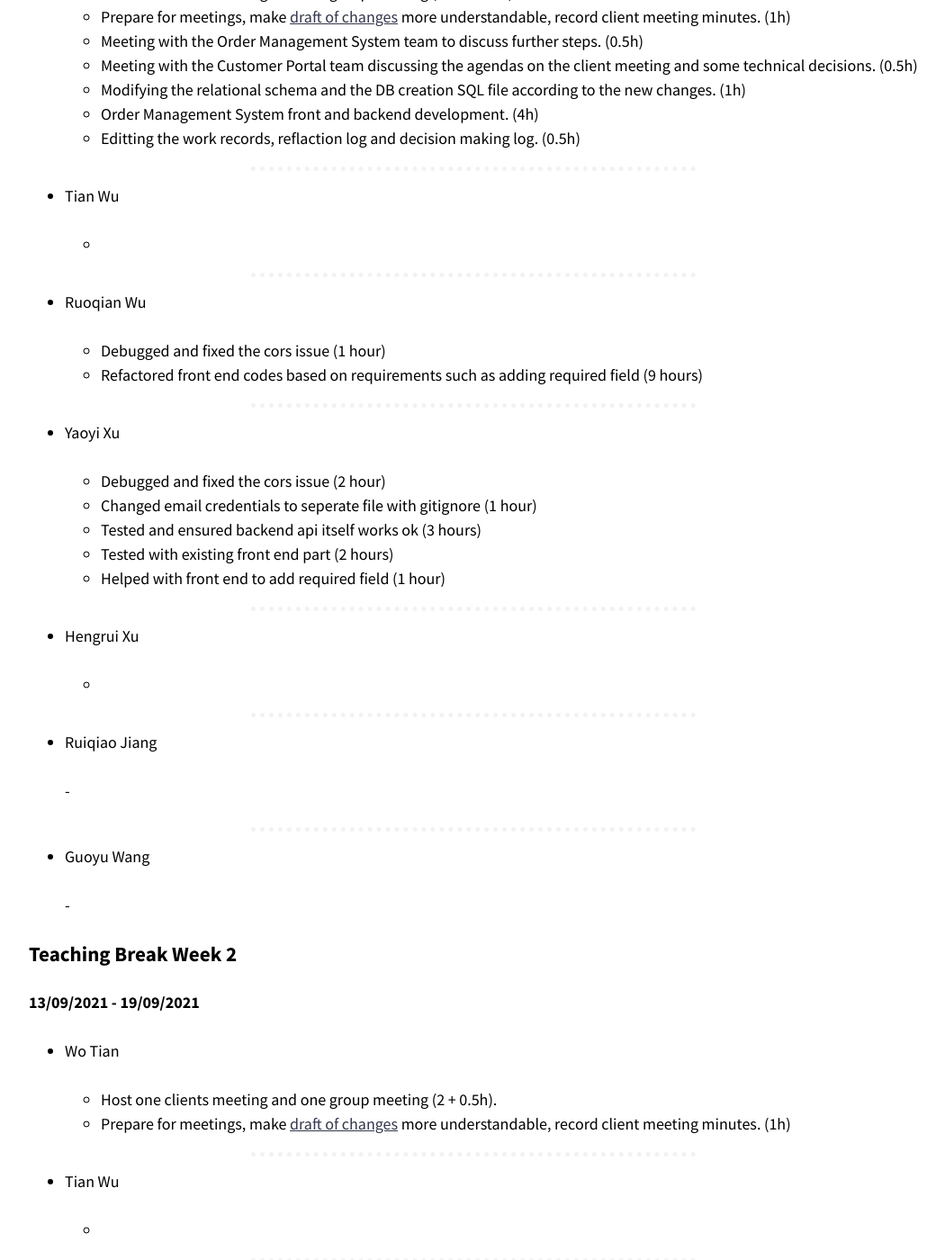
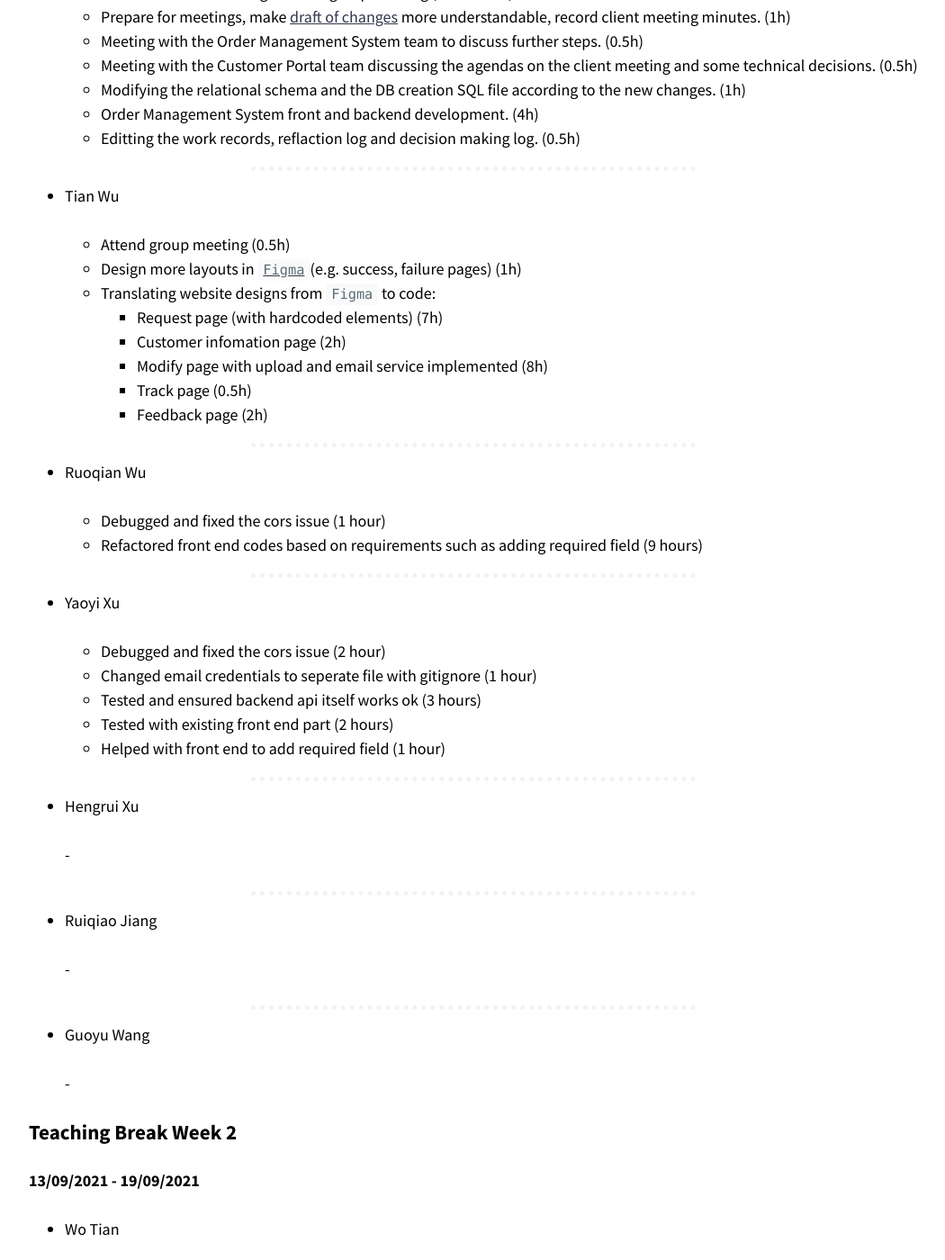
Before and after one commit to optofab/optofab.github.io, a Jekyll site: the page built from work_records.md, in a window 1280 px wide and 1400 px high, scrolled down 10847 px. Shown: the whole window at 90% size, without its empty margins (114-1164 px from the left). Built offline with Jekyll 4.4.1, drawn with Linux system fonts in a browser that asks for light colours; nearby versions of some CDN libraries; emoji names are drawn with the system emoji font; some of the changed text lies outside the part shown.

Commit message:
add work record teaching break week 1

```diff
--- a/work_records.md
+++ b/work_records.md
@@ -436,12 +436,19 @@
   - Order Management System front and backend development. (4h)
   - Editting the work records, reflaction log and decision making log. (0.5h)
 
-
 <hr class="hr-dotted">
 
 - Tian Wu
 
-  -
+  - Attend group meeting (0.5h)
+  - Design more layouts in [`Figma`](https://www.figma.com/file/ol7ZmeiJ24GHMqA7N7IebW/OptoFab?node-id=0%3A1)(e.g. success, failure pages) (1h)
+  - Translating website designs from `Figma` to code:
+    - Request page (with hardcoded elements) (7h)
+    - Customer infomation page (2h)
+    - Modify page with upload and email service implemented (8h)
+    - Track page (0.5h)
+    - Feedback page (2h)
+
 <hr class="hr-dotted">
 
 - Ruoqian Wu
@@ -477,8 +484,6 @@
 
   -
 
-
-
 ### Teaching Break Week 2
 
 **13/09/2021 - 19/09/2021**
@@ -488,12 +493,12 @@
   - Host one clients meeting and one group meeting (2 + 0.5h).
   - Prepare for meetings, make [draft of changes](https://docs.google.com/document/d/1oUez2r_LzQgDHe2GK7fmn5mw2mV-qYmSr2Vx3SXG72I/edit?usp=sharing) more understandable, record client meeting minutes. (1h)
 
-
 <hr class="hr-dotted">
 
 - Tian Wu
+  - Meet with client on Monday (2h)
+  - Attend group meeting (h)
 
-  -
 <hr class="hr-dotted">
 
 - Ruoqian Wu
@@ -523,3 +528,195 @@
 - Guoyu Wang
 
   -
+
+### Week 8
+
+**27/09/2021 - 03/10/2021**
+
+- Wo Tian
+
+<hr class="hr-dotted">
+
+- Tian Wu
+
+<hr class="hr-dotted">
+
+- Ruoqian Wu
+
+<hr class="hr-dotted">
+
+- Yaoyi Xu
+
+<hr class="hr-dotted">
+
+- Hengrui Xu
+
+<hr class="hr-dotted">
+
+- Ruiqiao Jiang
+
+<hr class="hr-dotted">
+
+- Guoyu Wang
+
+<hr class="hr-dotted">
+
+### Week 9
+
+**20/09/2021 - 26/09/2021**
+
+- Wo Tian
+
+<hr class="hr-dotted">
+
+- Tian Wu
+
+<hr class="hr-dotted">
+
+- Ruoqian Wu
+
+<hr class="hr-dotted">
+
+- Yaoyi Xu
+
+<hr class="hr-dotted">
+
+- Hengrui Xu
+
+<hr class="hr-dotted">
+
+- Ruiqiao Jiang
+
+<hr class="hr-dotted">
+
+- Guoyu Wang
+
+<hr class="hr-dotted">
+
+### Week 10
+
+**20/09/2021 - 26/09/2021**
+
+- Wo Tian
+
+<hr class="hr-dotted">
+
+- Tian Wu
+
+<hr class="hr-dotted">
+
+- Ruoqian Wu
+
+<hr class="hr-dotted">
+
+- Yaoyi Xu
+
+<hr class="hr-dotted">
+
+- Hengrui Xu
+
+<hr class="hr-dotted">
+
+- Ruiqiao Jiang
+
+<hr class="hr-dotted">
+
+- Guoyu Wang
+
+<hr class="hr-dotted">
+
+### Week 11
+
+**20/09/2021 - 26/09/2021**
+
+- Wo Tian
+
+<hr class="hr-dotted">
+
+- Tian Wu
+
+<hr class="hr-dotted">
+
+- Ruoqian Wu
+
+<hr class="hr-dotted">
+
+- Yaoyi Xu
+
+<hr class="hr-dotted">
+
+- Hengrui Xu
+
+<hr class="hr-dotted">
+
+- Ruiqiao Jiang
+
+<hr class="hr-dotted">
+
+- Guoyu Wang
+
+<hr class="hr-dotted">
+
+### Week 7
+
+**20/09/2021 - 26/09/2021**
+
+- Wo Tian
+
+<hr class="hr-dotted">
+
+- Tian Wu
+
+<hr class="hr-dotted">
+
+- Ruoqian Wu
+
+<hr class="hr-dotted">
+
+- Yaoyi Xu
+
+<hr class="hr-dotted">
+
+- Hengrui Xu
+
+<hr class="hr-dotted">
+
+- Ruiqiao Jiang
+
+<hr class="hr-dotted">
+
+- Guoyu Wang
+
+<hr class="hr-dotted">
+
+### Week 12
+
+**20/09/2021 - 26/09/2021**
+
+- Wo Tian
+
+<hr class="hr-dotted">
+
+- Tian Wu
+
+<hr class="hr-dotted">
+
+- Ruoqian Wu
+
+<hr class="hr-dotted">
+
+- Yaoyi Xu
+
+<hr class="hr-dotted">
+
+- Hengrui Xu
+
+<hr class="hr-dotted">
+
+- Ruiqiao Jiang
+
+<hr class="hr-dotted">
+
+- Guoyu Wang
+
+<hr class="hr-dotted">
```
